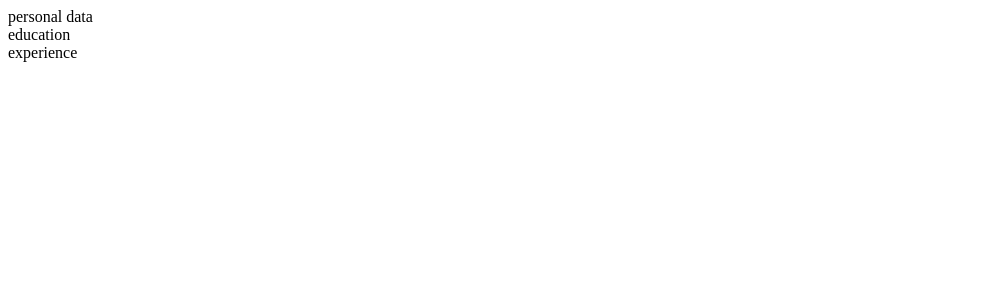
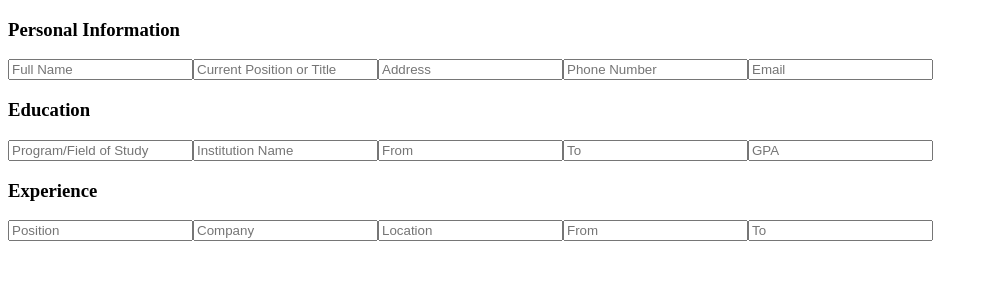
Before and after one commit to ArjunSaili1/ResumeGenerator, a React (Create React App) app: page / in a window 1280 px wide. Shown: the top 300 px of the page, without its empty margins (0-988 px from the left). Built offline with nearby package versions, Linux system fonts and the light colour scheme; the HTML template or start-up script is replaced by a standard one.

Commit message:
Add basic inputs to form components

```diff
--- a/src/components/EducationSection.js
+++ b/src/components/EducationSection.js
@@ -7,7 +7,16 @@ class EducationSection extends Component {
 
     render(){
         return(
-            <div>education</div>
+            <div>
+                <h3>Education</h3>
+                <div>
+                    <input type="text" name="programName" placeholder="Program/Field of Study"></input>
+                    <input type="text" name="schoolName" placeholder="Institution Name"></input>
+                    <input type="number" name="eduFromYear" placeholder="From"></input>
+                    <input type="number" name="eduToYear" placeholder="To"></input>
+                    <input type="number" name="gpa" placeholder="GPA"></input>
+                </div>
+            </div>
         )
     }
 }
--- a/src/components/ExperienceSection.js
+++ b/src/components/ExperienceSection.js
@@ -7,7 +7,16 @@ class ExperienceSection extends Component {
 
     render(){
         return(
-            <div>experience</div>
+            <div>
+                <h3>Experience</h3>
+                <div>
+                    <input type="text" name="position" placeholder="Position"></input>
+                    <input type="text" name="company" placeholder="Company"></input>
+                    <input type="text" name="expLocation" placeholder="Location"></input>
+                    <input type="number" name="expFromYear" placeholder="From"></input>
+                    <input type="number" name="expToYear" placeholder="To"></input>
+                </div>
+            </div>
         )
     }
 }
--- a/src/components/PersonalDataSection.js
+++ b/src/components/PersonalDataSection.js
@@ -7,7 +7,17 @@ class PersonalDataSection extends Component {
 
     render(){
         return(
-            <div>personal data</div>
+            <div>
+                <h3>Personal Information</h3>
+                <div>
+                    <input name="name" placeholder="Full Name"></input>
+                    <input name="title" placeholder="Current Position or Title"></input>
+                    <input name="address" placeholder="Address"></input>
+                    <input name="phone" placeholder="Phone Number"></input>
+                    <input name="email" placeholder="Email"></input>
+
+                </div>
+            </div>
         )
     }
 }
```
